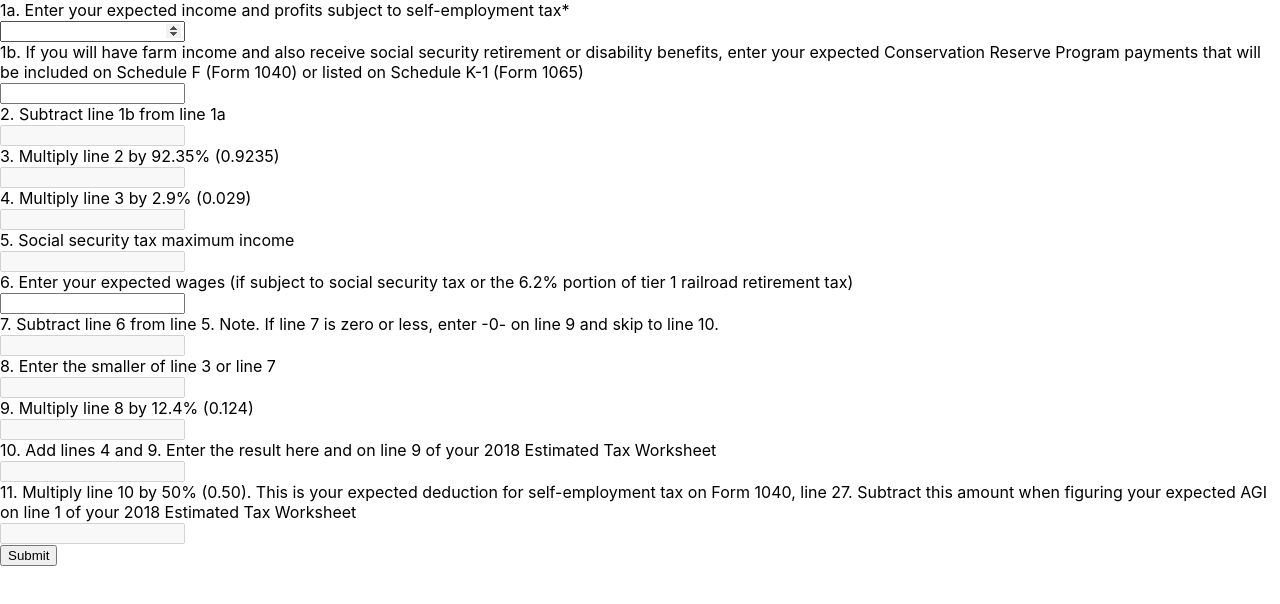
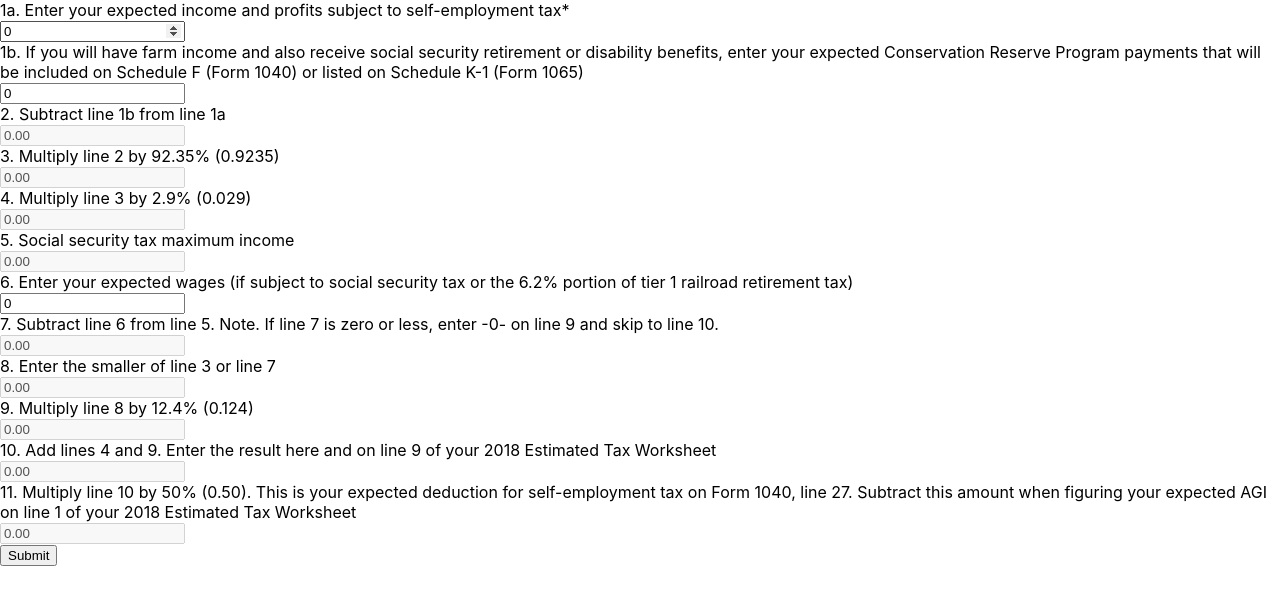
Before and after one commit to tsamb/estimated-tax-calculator, a React (Create React App) app: page / in a window 1280 px wide. Shown: the top 604 px of the page. Built offline with nearby package versions, Linux system fonts and the light colour scheme.

Commit message:
Add 2 fixed decimal places to field views

```diff
--- a/src/App.js
+++ b/src/App.js
@@ -127,7 +127,7 @@ class App extends Component {
           {this.se_tax_fields.map((field, i) =>
             <label key={i}>
               <div><span>{field.name}. </span>{field.instruction}</div>
-              <input name={field.name} disabled={field.computed} type="text" onChange={this.handleChange} type='number'/>
+              <input name={field.name} disabled={field.computed} value={field.computed ? this.state[field.name].toFixed(2) : this.state[field.name]} type="number" onChange={this.handleChange}/>
             </label>
           )}
         </div>
```
